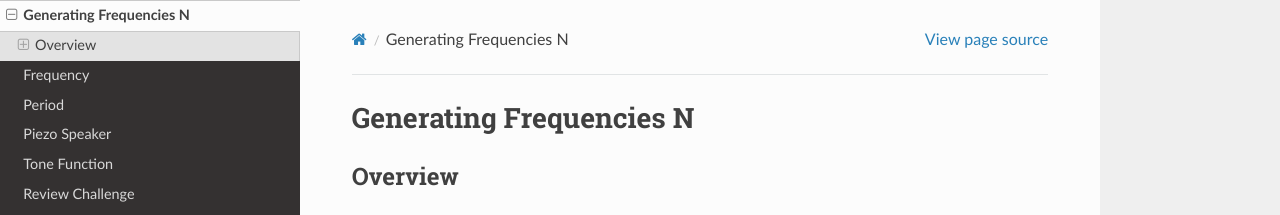
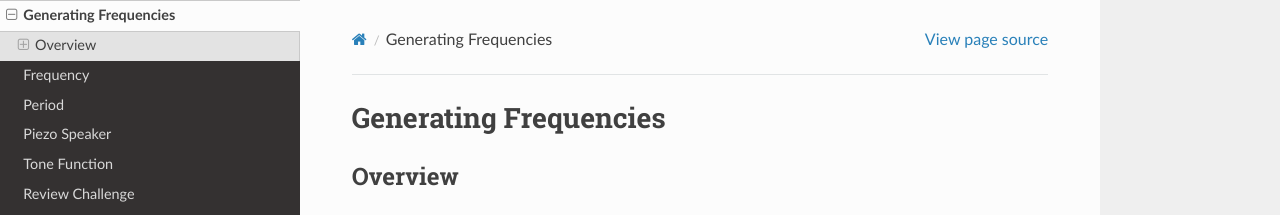
Before and after one commit to maxtkc/mvths-wiki, a Sphinx documentation site: the page built from docs/025b-generating-frequency.rst, in a window 1280 px wide and 900 px high. Shown: the top 215 px of the window. Built offline with Sphinx 7.4.7 and the Read the Docs theme 2.0.0, drawn with Linux system fonts in a browser that asks for light colours; pages that are not in the unit, such as notebooks, are missing from menus.

```diff
--- a/docs/025b-generating-frequency.rst
+++ b/docs/025b-generating-frequency.rst
@@ -1,4 +1,4 @@
-Generating Frequencies N
+Generating Frequencies
 ==========================
 
 Overview
```
